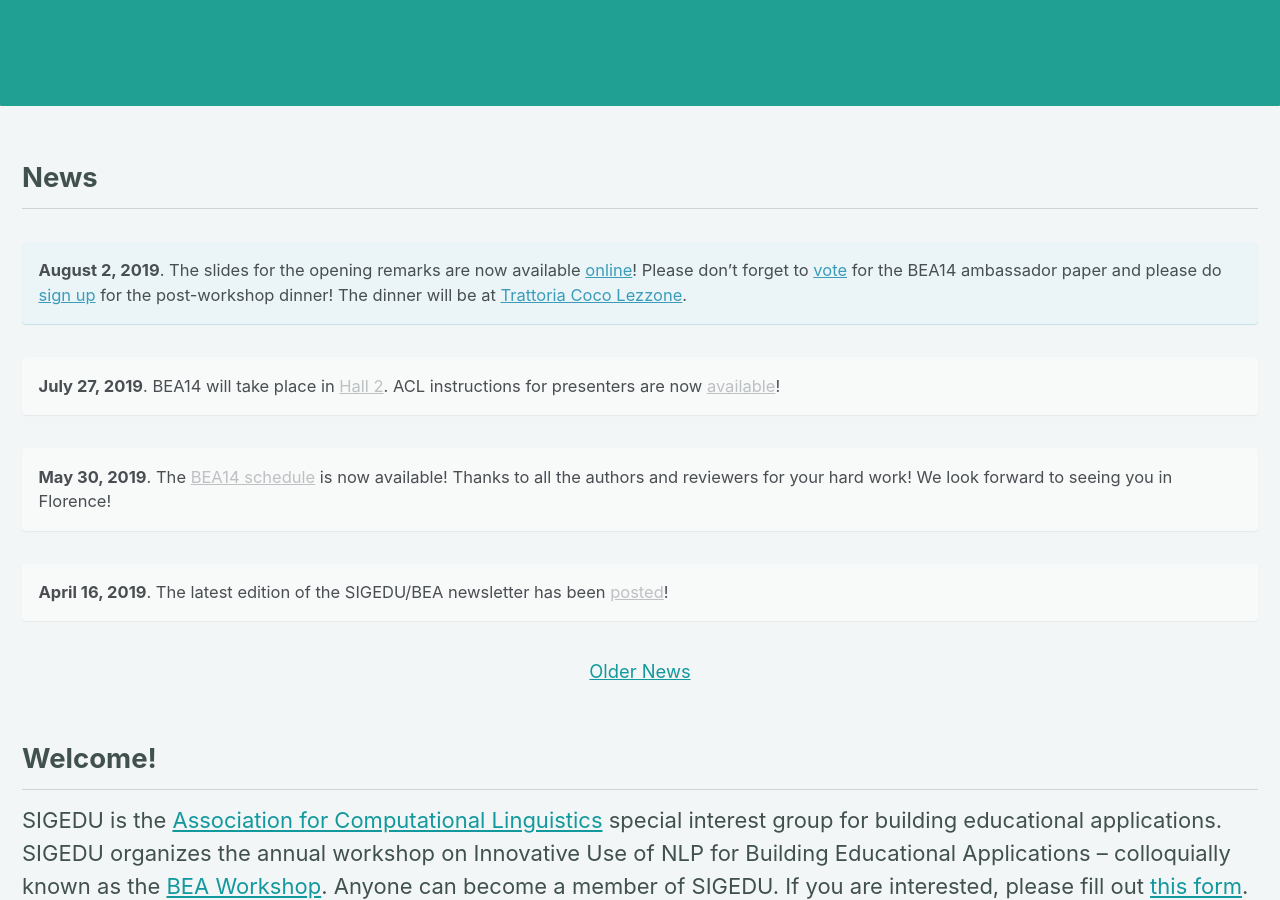
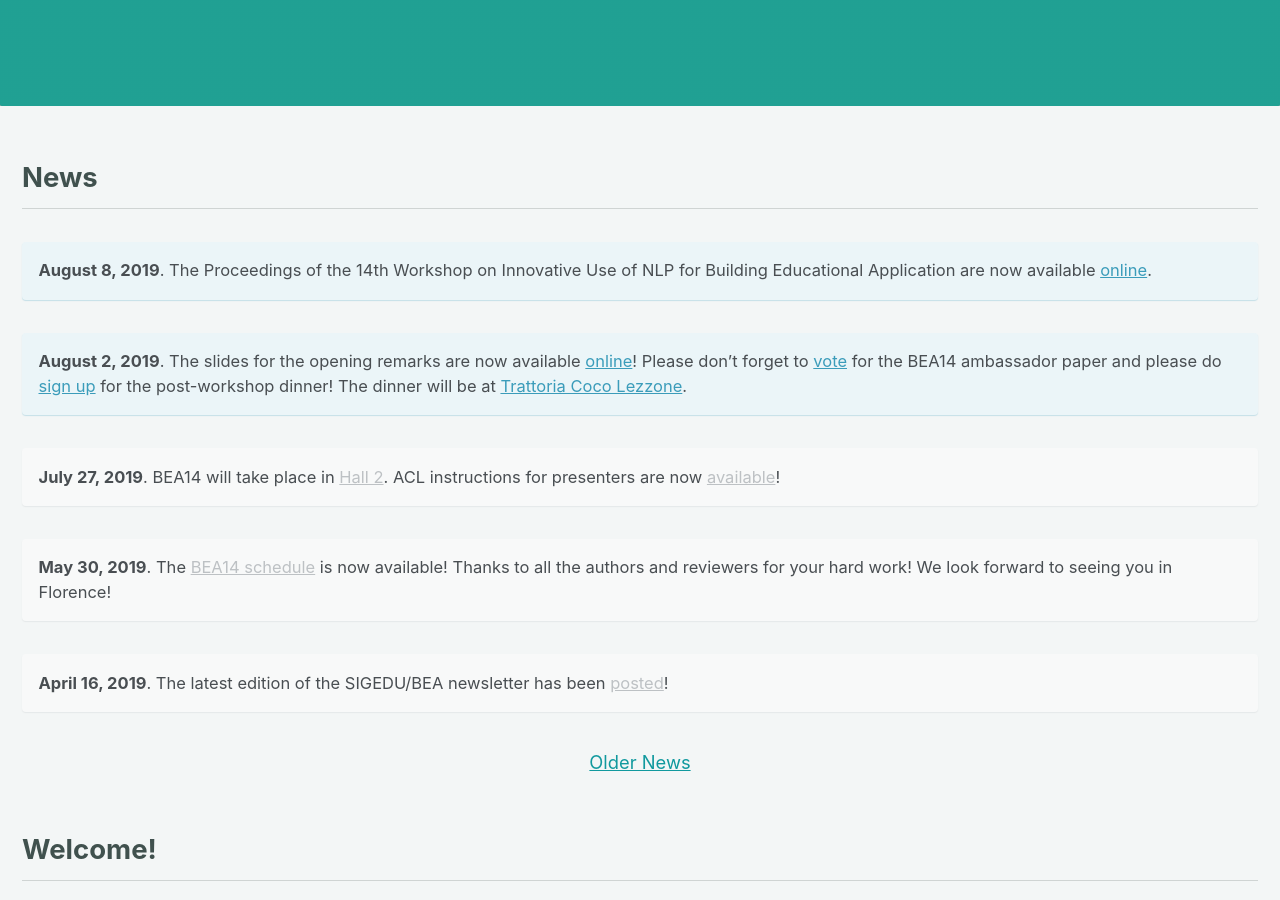
Before and after one commit to sigedu-org/website, a Jekyll site: the page built from _pages/home.md, in a window 1280 px wide and 900 px high, scrolled down 402 px. Built offline with Jekyll 4.4.1, drawn with Linux system fonts in a browser that asks for light colours; cached includes are drawn as plain includes; nearby versions of some CDN libraries.

Commit message:
Proceedings available online

```diff
--- a/_pages/home.md
+++ b/_pages/home.md
@@ -9,6 +9,9 @@ excerpt: "Special Interest Group for Building Educational Applications<br/><br/>
 ---
 
 <h2>News</h2>
+
+**August 8, 2019**. The Proceedings of the 14th Workshop on Innovative Use of NLP for Building Educational Application are now available [online](https://www.aclweb.org/anthology/volumes/W19-44/).
+{: .notice--info}
 
 **August 2, 2019**. The slides for the opening remarks are now available [online](/downloads/bea14-opening-remarks-v3.pptx)! Please don't forget to [vote](https://bit.ly/bea14-ambassador) for the BEA14 ambassador paper and please do [sign up](https://bit.ly/bea14-dinner) for the post-workshop dinner! The dinner will be at [Trattoria Coco Lezzone](https://goo.gl/maps/oVc7VSGYMXtV4b2x5).
 {: .notice--info}
```
